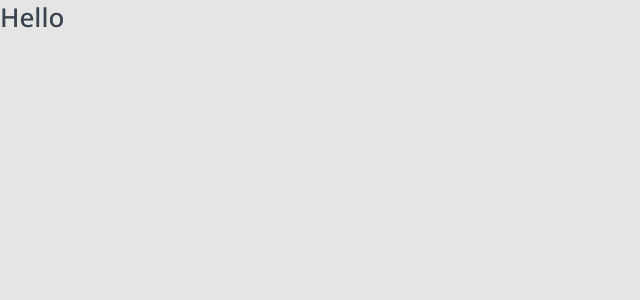
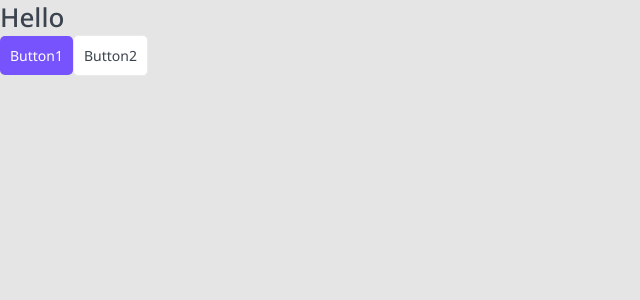
Before and after one commit to DmitryVolkov1997/nextjs-typescript-owl, a Next.js app: page / in a window 1280 px wide. Shown: the top 300 px of the page, without its empty margins (0-640 px from the left). Built offline with nearby package versions, Linux system fonts and the light colour scheme.

Commit message:
added component button

```diff
--- /dev/null
+++ b/components/Button/Button.module.scss
@@ -0,0 +1,38 @@
+@import "styles/vars";
+
+.button {
+  padding: 10px;
+
+  cursor: pointer;
+  transition-timing-function: cubic-bezier(0.4, 0, 0.2, 1);
+  transition-duration: 150ms;
+  transition-property: all;
+  text-align: center;
+
+  border-radius: 5px;
+
+  font-family: $font-family;
+  font-size: 14px;
+  font-weight: $fw-regular;
+  line-height: 19px;
+  border: none;
+}
+
+.primary {
+  background: $color-primary;
+  color: $color-white;
+
+  &:hover {
+    background: $color-primary-hover;
+  }
+}
+
+.ghost {
+  color: $color-black;
+  background: $color-white;
+  border: 1px solid $color-light-gray;
+
+  &:hover {
+    background: darken($color-white, 5%);
+  }
+}
--- /dev/null
+++ b/components/Button/Button.props.ts
@@ -0,0 +1,6 @@
+import {ButtonHTMLAttributes, DetailedHTMLProps, ReactNode} from 'react'
+
+export interface ButtonProps extends DetailedHTMLProps<ButtonHTMLAttributes<HTMLButtonElement>, HTMLButtonElement>{
+	children: ReactNode,
+	appearance: 'primary' | 'ghost'
+}
--- /dev/null
+++ b/components/Button/Button.tsx
@@ -0,0 +1,19 @@
+import React, {FC} from 'react'
+import styles from './Button.module.scss'
+import cn from 'classnames'
+import {ButtonProps} from '@/components/Button/Button.props'
+
+const Button: FC<ButtonProps> = (props): JSX.Element => {
+	const {appearance, children, className, ...rest} = props
+
+	return (
+		<button className={cn(styles.button, className, {
+			[styles.primary]: appearance === 'primary',
+			[styles.ghost]: appearance === 'ghost'
+		})} {...rest}>
+			{children}
+		</button>
+	)
+}
+
+export default Button
--- a/components/Htag/Htag.module.scss
+++ b/components/Htag/Htag.module.scss
@@ -1,25 +1,26 @@
 @import "styles/vars";
 
 .h1, .h2, .h3 {
+	color: $color-black;
+
 	font-family: $font-family;
-  color: $color-black;
 }
 
 .h1 {
+	font-size: 26px;
 	font-weight: $fw-medium;
-  font-size: 26px;
 	line-height: 35px;
 }
 
 .h2 {
+	font-size: 22px;
 	font-weight: $fw-medium;
-  font-size: 22px;
 	line-height: 30px;
 }
 
 .h3 {
+	font-size: 20px;
 	font-weight: $fw-semi-bold;
-  font-size: 20px;
 	line-height: 27px;
 }
 
--- a/components/Htag/Htag.tsx
+++ b/components/Htag/Htag.tsx
@@ -2,7 +2,9 @@ import React, {FC} from 'react'
 import styles from './Htag.module.scss'
 import {HtagProps} from '@/components/Htag/Htag.props'
 
-export const Htag: FC<HtagProps> = ({tag, children}): JSX.Element => {
+export const Htag: FC<HtagProps> = (props): JSX.Element => {
+	const {tag, children} = props
+
 	switch (tag) {
 		case 'h1':
 			return <h1 className={styles.h1}>{children}</h1>
--- a/components/index.ts
+++ b/components/index.ts
@@ -1 +1,2 @@
 export * from './Htag/Htag'
+export * from './Button/Button'
--- a/package.json
+++ b/package.json
@@ -14,6 +14,7 @@
     "@types/node": "18.11.18",
     "@types/react": "18.0.27",
     "@types/react-dom": "18.0.10",
+    "classnames": "^2.3.2",
     "eslint": "8.33.0",
     "eslint-config-next": "13.1.6",
     "next": "13.1.6",
--- a/pages/index.tsx
+++ b/pages/index.tsx
@@ -1,9 +1,12 @@
 import {Htag} from '@/components'
+import Button from '@/components/Button/Button'
 
 export default function Home() {
 	return (
 		<>
 			<Htag tag={'h1'}>Hello</Htag>
+			<Button appearance={'primary'}>Button1</Button>
+			<Button appearance={'ghost'}>Button2</Button>
 		</>
 	)
 }
--- a/styles/vars.scss
+++ b/styles/vars.scss
@@ -11,6 +11,8 @@ $fw-black: 900;
 $color-black: #3B434E;
 $color-white: #FFFFFF;
 $color-primary: #7653FC;
+$color-primary-hover: #5731e8;
 $color-red: #FC836D;
 $color-green: #1DC47E;
 $color-light-green: #C8F8E4;
+$color-light-gray: #EBEBEB;
```
Also changed, not shown: styles/globals.scss (line endings or trailing spaces), 1 other file (tests, documents, lock files or other folders). Lines whose indentation alone changed are shown as unchanged.
